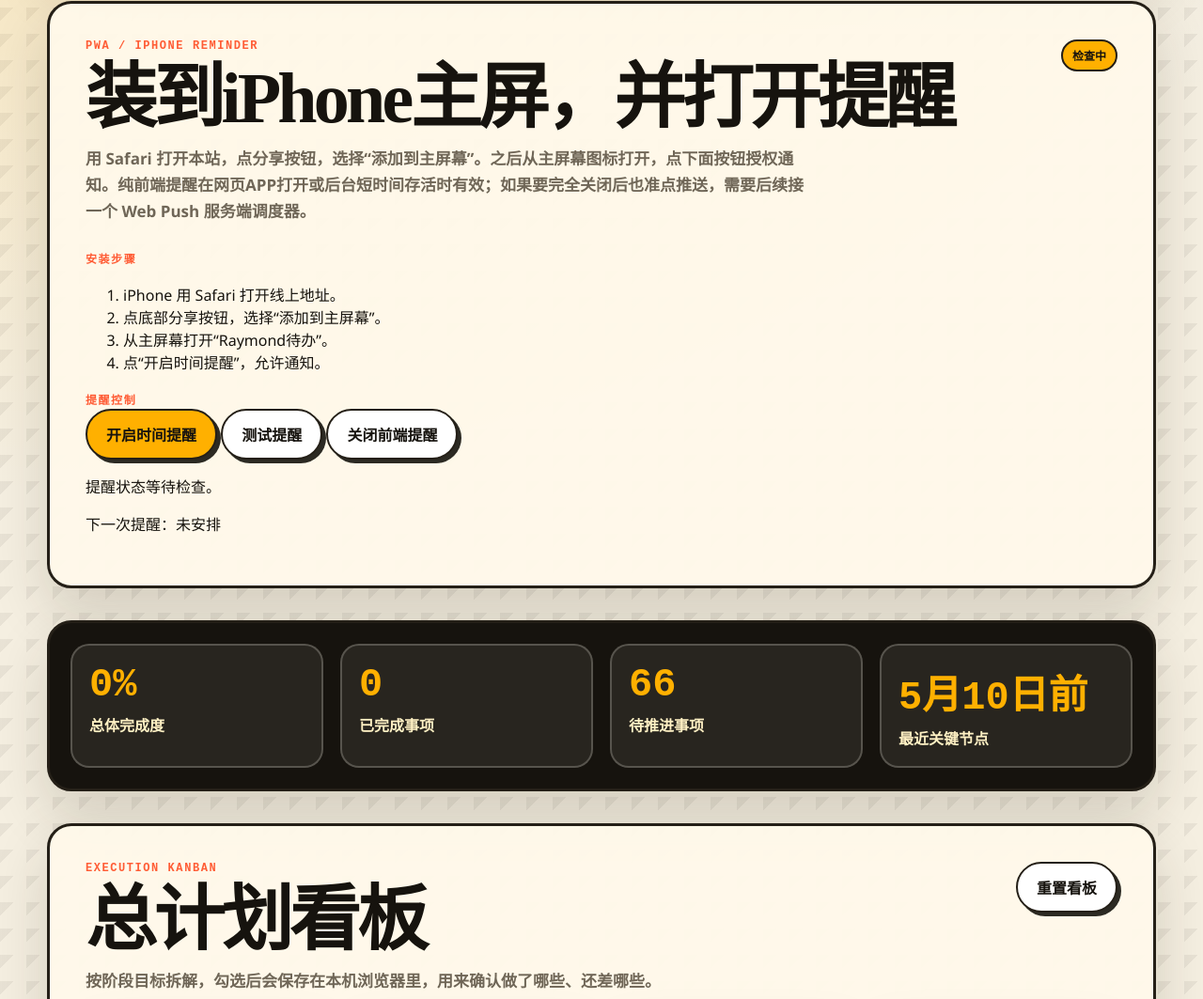
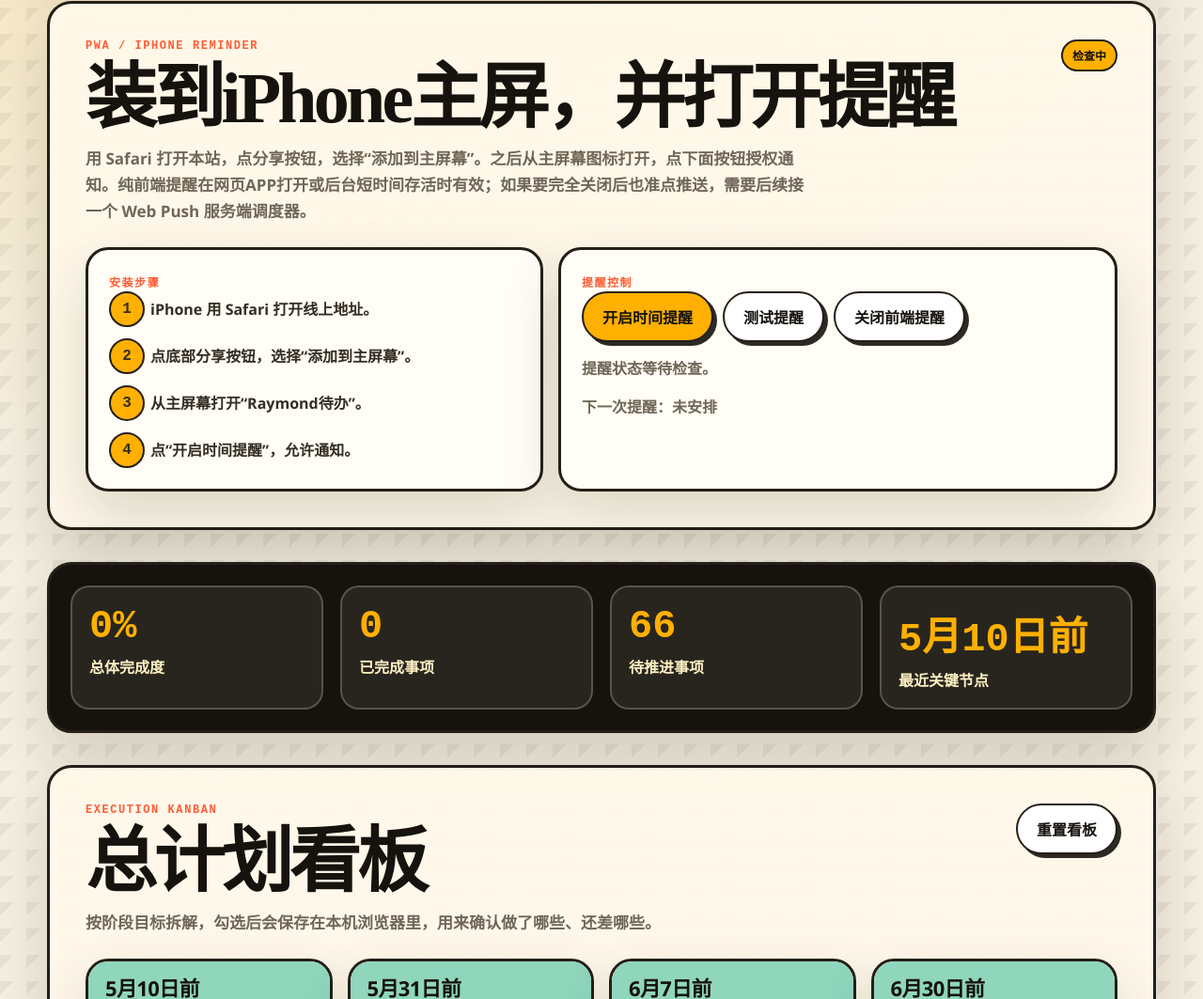
Before and after one commit to feefw3582-max/mishu, a plain HTML site: page index.html in a window 1280 px wide. Shown: the part 1924-2987 px from the top of the page at 94% size. Drawn offline with Linux system fonts and the light colour scheme.

Commit message:
Deploy raymond planning dashboard

```diff
--- a/styles.css
+++ b/styles.css
@@ -260,7 +260,8 @@ h3 {
 .mission-card ul,
 .task-list,
 .agent-items,
-.timeline-detail {
+.timeline-detail,
+.setup-list {
   padding: 0;
   margin: 0;
   list-style: none;
@@ -706,6 +707,63 @@ textarea:focus {
   gap: 14px;
 }
 
+.reminder-grid {
+  display: grid;
+  grid-template-columns: minmax(0, 0.9fr) minmax(0, 1.1fr);
+  gap: 16px;
+}
+
+.reminder-card {
+  border: 3px solid var(--line);
+  border-radius: 24px;
+  padding: 22px;
+  background: #fffdf5;
+  box-shadow: var(--soft-shadow);
+}
+
+.setup-list {
+  display: grid;
+  gap: 12px;
+  counter-reset: setup;
+}
+
+.setup-list li {
+  display: grid;
+  grid-template-columns: 34px 1fr;
+  gap: 10px;
+  align-items: center;
+  color: #352e24;
+  font-weight: 800;
+  line-height: 1.5;
+  counter-increment: setup;
+}
+
+.setup-list li::before {
+  display: grid;
+  width: 34px;
+  height: 34px;
+  border: 2px solid var(--line);
+  border-radius: 50%;
+  place-items: center;
+  content: counter(setup);
+  background: var(--signal);
+  font-family: var(--mono);
+  font-weight: 900;
+}
+
+.reminder-actions {
+  display: flex;
+  flex-wrap: wrap;
+  gap: 10px;
+}
+
+.reminder-note {
+  margin: 16px 0 0;
+  color: var(--muted);
+  font-weight: 750;
+  line-height: 1.55;
+}
+
 @keyframes rise-in {
   from {
     opacity: 0;
@@ -736,7 +794,8 @@ textarea:focus {
 @media (max-width: 1050px) {
   .hero-grid,
   .now-grid,
-  .review-grid {
+  .review-grid,
+  .reminder-grid {
     grid-template-columns: 1fr;
   }
 
```
